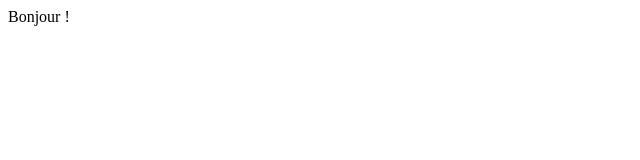
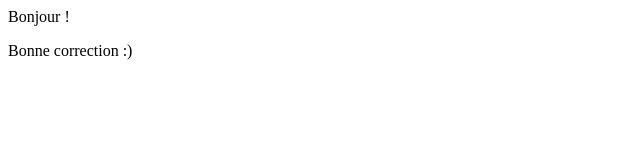
Before and after one commit to Schreki/TP_openclassroom, a plain HTML site: page index.html in a window 1280 px wide. Shown: the whole page, without its empty margins (0-640 px from the left). Drawn offline with Linux system fonts and the light colour scheme.

Commit message:
Ajout d'un deuxième paragraphe

```diff
--- a/index.html
+++ b/index.html
@@ -5,5 +5,6 @@
   </head>
   <body>
 	<p>Bonjour ! </p>
+	<p> Bonne correction :) </p>
   </body>
 </html>
```
